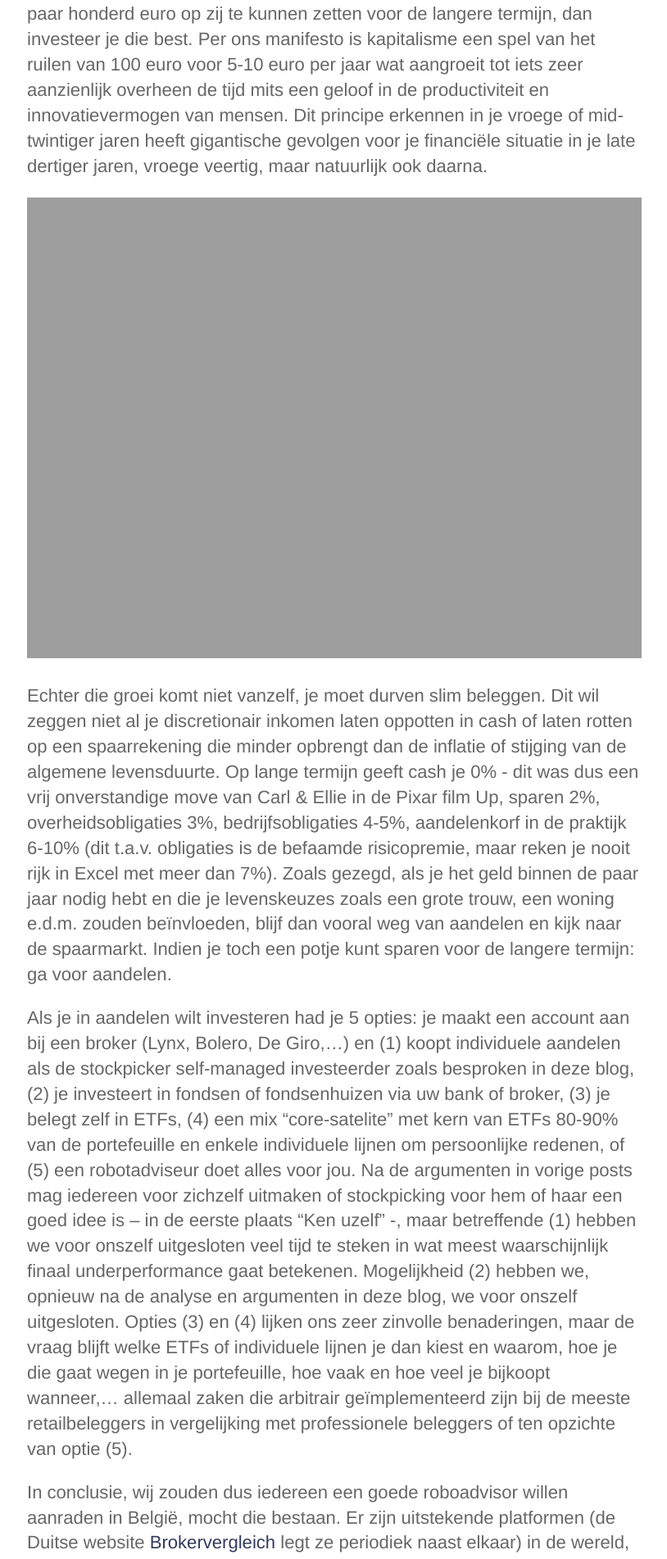
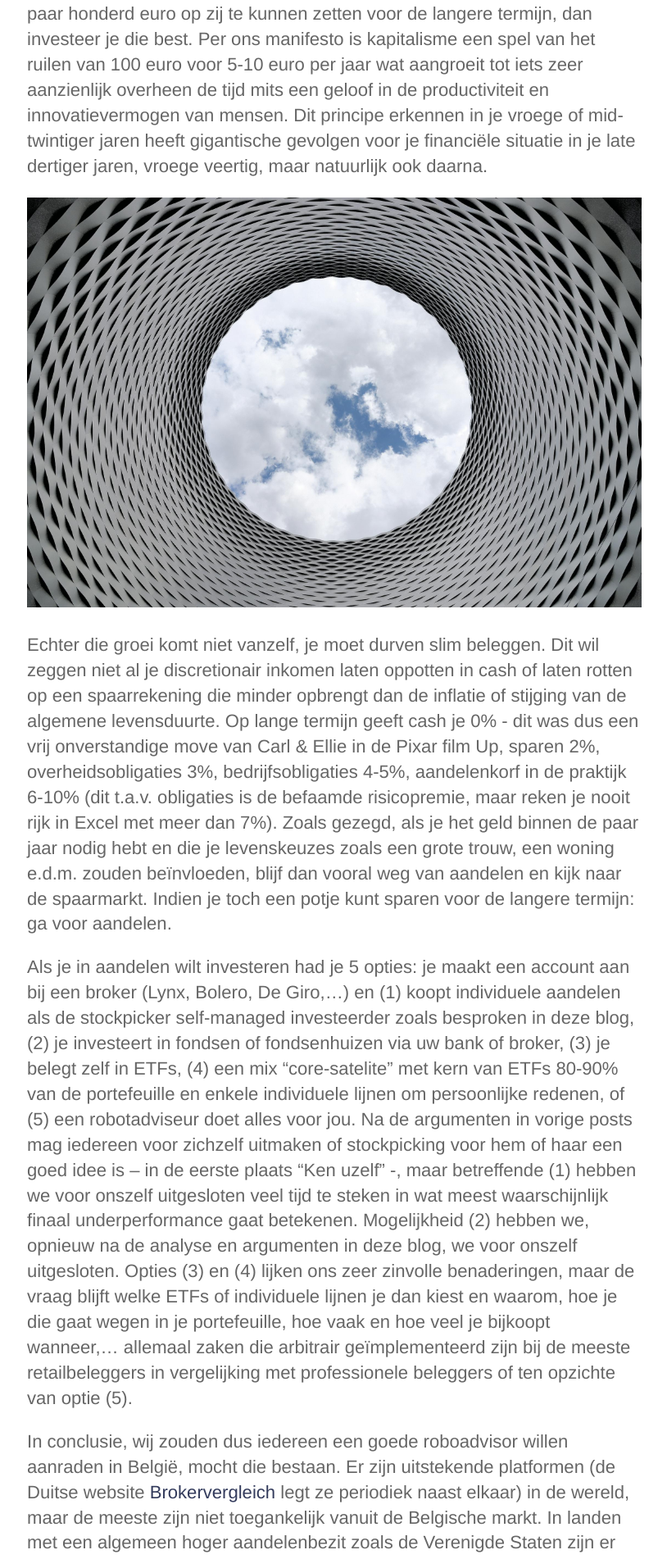
Before and after one commit to nonkelfonds/nonkelfonds.github.io, a Jekyll site: the page built from _posts/2024-07-08-nonkel-fonds-informatie-en-inzicht-zonder-conflicts-of-interest.md, in a window 1280 px wide. Shown: the part 634-2536 px from the top of the page at 82% size, without its empty margins (232-1046 px from the left). Built offline with Jekyll 4.4.1, drawn with Linux system fonts in a browser that asks for light colours.

```diff
--- a/_posts/2024-07-08-nonkel-fonds-informatie-en-inzicht-zonder-conflicts-of-interest.md
+++ b/_posts/2024-07-08-nonkel-fonds-informatie-en-inzicht-zonder-conflicts-of-interest.md
@@ -11,7 +11,7 @@
 
 Indien je er toch in slaagt naast deze zaken per maand bijvoorbeeld een paar honderd euro op zij te kunnen zetten voor de langere termijn, dan investeer je die best. Per ons manifesto is kapitalisme een spel van het ruilen van 100 euro voor 5-10 euro per jaar wat aangroeit tot iets zeer aanzienlijk overheen de tijd mits een geloof in de productiviteit en innovatievermogen van mensen. Dit principe erkennen in je vroege of mid-twintiger jaren heeft gigantische gevolgen voor je financiële situatie in je late dertiger jaren, vroege veertig, maar natuurlijk ook daarna.
 
-![Up](https:\\nonkelfonds.github.io/images/dashboard.png)
+![Up](https:\\nonkelfonds.github.io/images/future-photo-210158.jpeg)
 
 Echter die groei komt niet vanzelf, je moet durven slim beleggen. Dit wil zeggen niet al je discretionair inkomen laten oppotten in cash of laten rotten op een spaarrekening die minder opbrengt dan de inflatie of stijging van de algemene levensduurte. Op lange termijn geeft cash je 0% - dit was dus een vrij onverstandige move van Carl & Ellie in de Pixar film Up, sparen 2%, overheidsobligaties 3%, bedrijfsobligaties 4-5%, aandelenkorf in de praktijk 6-10% (dit t.a.v. obligaties is de befaamde risicopremie, maar reken je nooit rijk in Excel met meer dan 7%). Zoals gezegd, als je het geld binnen de paar jaar nodig hebt en die je levenskeuzes zoals een grote trouw, een woning e.d.m. zouden beïnvloeden, blijf dan vooral weg van aandelen en kijk naar de spaarmarkt. Indien je toch een potje kunt sparen voor de langere termijn: ga voor aandelen.
 
--- a/index.html
+++ b/index.html
@@ -7,7 +7,7 @@
 		<h1 class="editable"><strong>Open-Source Finance</strong></h1>
 		<p class="subtext editable">Info. Inzicht. Actie.</p>
 		<div>
-			<img src="{{ site.baseurl }}/images/dashboard.png" />
+			<img src="{{ site.baseurl }}/images/future-photo-210158.jpeg" />
 		</div>
 		<div class="cta button alt"><a href="{{ site.baseurl }}/contact/">Bepaal uw strategie</a></div>
 	</div>
```
Also changed, not shown: images/future-photo-210158.jpeg (added).
